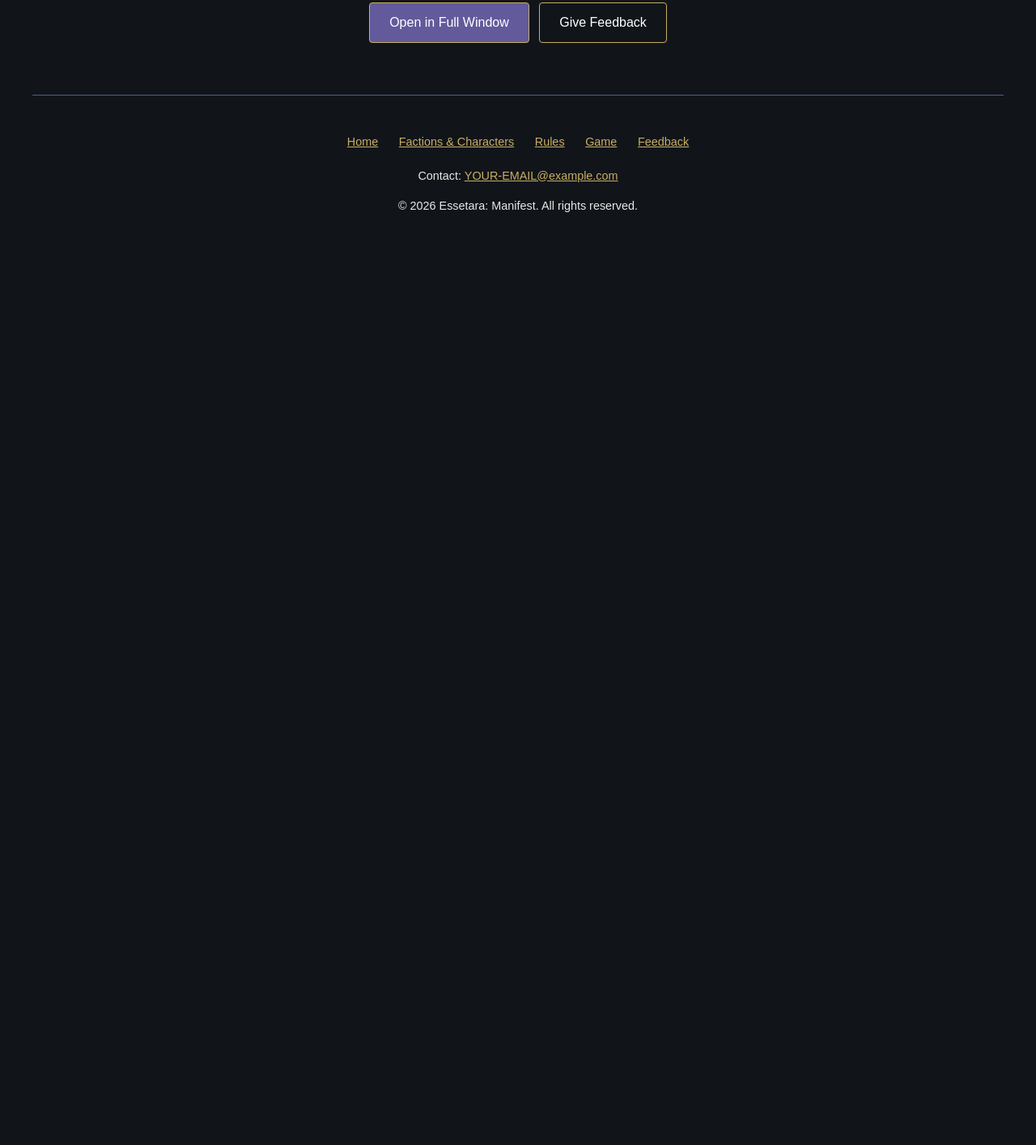
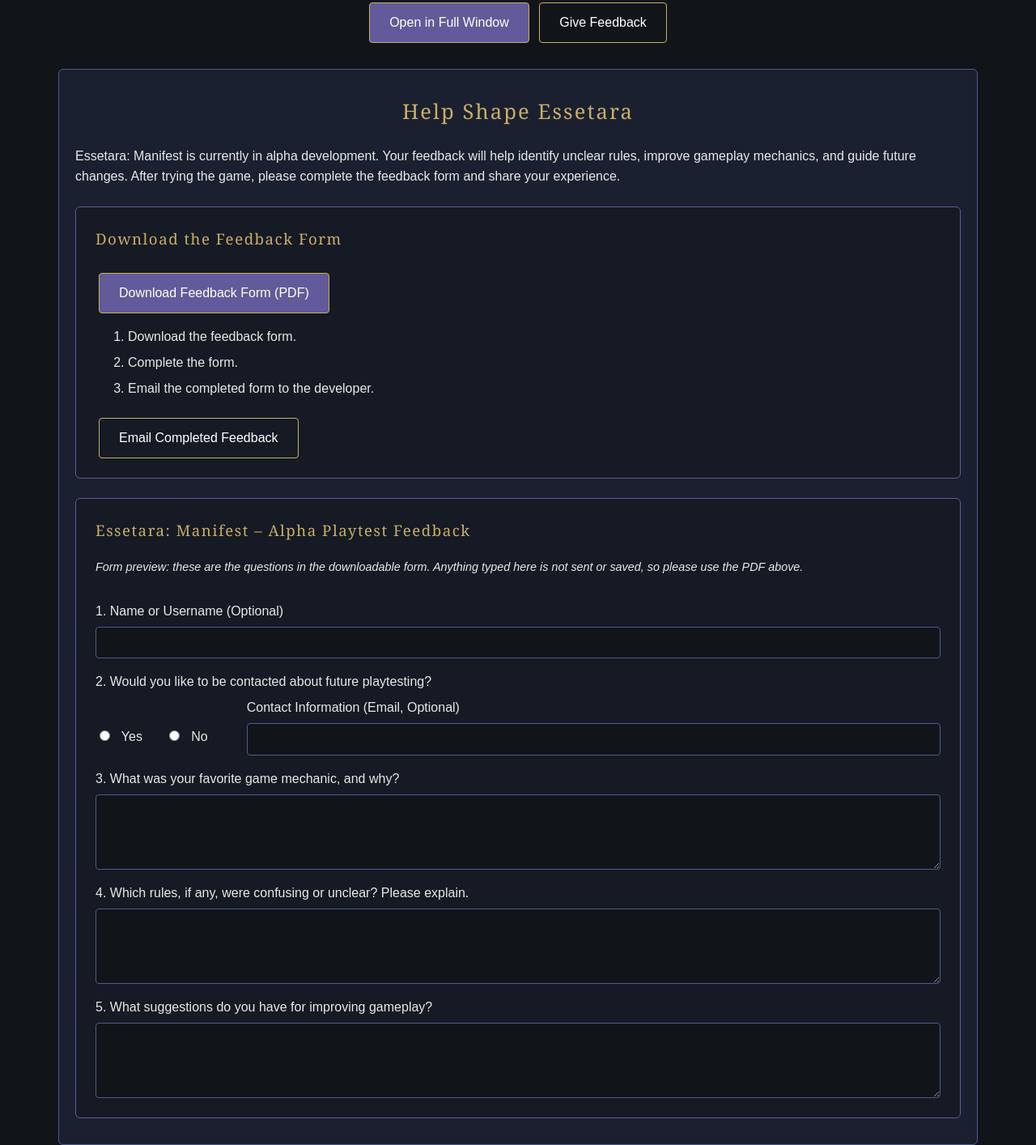
Before and after one commit to joshualburk/joshualburk.github.io, a plain HTML site: page game.html in a window 1280 px wide. Shown: the part 1146-2560 px from the top of the page at 81% size. Before the commit the page ends 1455 px from the top, so only its background shows below. Drawn offline with Linux system fonts and the light colour scheme; no server answers.

Commit message:
Move feedback into the Game page, add World of Essetara to navigation

```diff
--- a/css/style.css
+++ b/css/style.css
@@ -175,17 +175,22 @@ main {
    A dark, mostly-text panel. The top gradient is very dark so the long
    text stays easy to read. Add images/lost-hour.jpg later if you want
    artwork behind it; until then the purple glow gradient shows. */
-#lost-hour {
+/* Shared dark panel: also used by the Feedback section on game.html */
+#lost-hour,
+#feedback {
   margin-bottom: 2em;
   padding: 2em 1.25em;
   background-color: #1B2030;
+  border: 1px solid #4E5A8A;
+  border-radius: 6px;
+}
+
+#lost-hour {
   background-image: linear-gradient(rgba(17, 21, 26, 0.8), rgba(17, 21, 26, 0.95)),
                     url(../images/lost-hour.jpg),
                     radial-gradient(circle at top, #3A3470, #11151A 70%);
   background-size: cover;
   background-position: center;
-  border: 1px solid #4E5A8A;
-  border-radius: 6px;
 }
 
 /* Keeps the lines a comfortable reading length on wide screens */
@@ -489,6 +494,80 @@ main {
   text-align: center;
 }
 
+/* ----- Feedback section (the panel itself is styled with #lost-hour) ----- */
+#feedback h2 {
+  text-align: center;
+}
+
+/* Inner boxes: the download steps and the form preview */
+.feedback-box {
+  margin-top: 1.5em;
+  padding: 1.5em;
+  background-color: #151A24;
+  border: 1px solid #625A9B;
+  border-radius: 6px;
+}
+
+.feedback-box h3 {
+  margin-top: 0;
+  color: #C9AE63;
+}
+
+.feedback-steps li {
+  margin-bottom: 0.4em;
+}
+
+.preview-note {
+  font-style: italic;
+  font-size: 0.9em;
+}
+
+/* The form stacks each label above its field */
+#feedback form {
+  display: flex;
+  flex-direction: column;
+}
+
+#feedback label,
+.form-question {
+  margin: 1em 0 0.4em 0;
+  color: #E7E9E6;
+}
+
+#feedback input[type="text"],
+#feedback input[type="email"],
+#feedback textarea {
+  width: 100%;
+  padding: 0.6em;
+  background-color: #11151A;
+  color: #E7E9E6;
+  font-family: Arial, Helvetica, sans-serif;
+  font-size: 1em;
+  border: 1px solid #4E5A8A;
+  border-radius: 4px;
+}
+
+/* Gold outline shows which field the tester is typing in */
+#feedback input:focus,
+#feedback textarea:focus {
+  border-color: #C9AE63;
+  outline: none;
+}
+
+/* Question 2: Yes/No buttons with the email field beside them */
+#feedback .contact-choice label {
+  margin: 0 1.5em 0 0.4em;
+}
+
+/* Gold radio buttons */
+.contact-choice input {
+  accent-color: #C9AE63;
+}
+
+.contact-email label {
+  display: block;
+}
+
 /* ===== FOOTER ===== */
 footer {
   padding: 2em 1em;
@@ -578,6 +657,26 @@ footer a:focus {
     flex-direction: row;
     align-items: flex-start;
   }
+
+  /* Game page feedback: Yes/No and the email field sit side by side */
+  .contact-row {
+    display: flex;
+    flex-direction: row;
+    align-items: flex-end;
+    gap: 1.5em;
+  }
+
+  .contact-choice {
+    padding-bottom: 0.6em;
+  }
+
+  .contact-email {
+    flex: 1;
+  }
+
+  #feedback .contact-email label {
+    margin-top: 0;
+  }
 }
 
 /* ===== DESKTOP (1024px and up) ===== */
--- a/demo/index.html
+++ b/demo/index.html
@@ -112,7 +112,7 @@ body {
 		<script src="index.js"></script>
 		<!-- //SUMMER START -->
 		<script>
-const GODOT_CONFIG = {"args":["--rendering-method","gl_compatibility","--rendering-driver","opengl3"],"canvasResizePolicy":2,"ensureCrossOriginIsolationHeaders":true,"executable":"index","experimentalVK":false,"fileSizes":{"index.pck":202548,"index.wasm":44586372},"focusCanvas":true,"gdextensionLibs":[],"renderingDriver":"opengl3","summerWebProfile":"summer-web-compat-v1"};
+const GODOT_CONFIG = {"args":["--rendering-method","gl_compatibility","--rendering-driver","opengl3"],"canvasResizePolicy":2,"ensureCrossOriginIsolationHeaders":true,"executable":"index","experimentalVK":false,"fileSizes":{"index.pck":202548,"index.wasm":44586372},"focusCanvas":false,"gdextensionLibs":[],"renderingDriver":"opengl3","summerWebProfile":"summer-web-compat-v1"};
 const GODOT_THREADS_ENABLED = false;
 const engine = new Engine(GODOT_CONFIG);
 
--- a/game.html
+++ b/game.html
@@ -18,10 +18,10 @@
       <nav>
         <ul>
           <li><a href="index.html">Home</a></li>
+          <li><a href="world.html">World of Essetara</a></li>
           <li><a href="factions.html">Factions &amp; Characters</a></li>
           <li><a href="rules.html">Rules</a></li>
           <li><a href="game.html" class="current">Game</a></li>
-          <li><a href="feedback.html">Feedback</a></li>
         </ul>
       </nav>
     </header>
@@ -47,7 +47,70 @@
       <section class="game-notes">
         <p>The demo can take a few moments to load. It runs in any current browser (Chrome, Edge, Firefox, or Safari) and plays best on a computer with a mouse.</p>
         <a href="demo/index.html" class="button" target="_blank">Open in Full Window</a>
-        <a href="feedback.html" class="button button-outline">Give Feedback</a>
+        <a href="#feedback" class="button button-outline">Give Feedback</a>
+      </section>
+
+      <!-- ===== FEEDBACK: replaces the old standalone Feedback page.
+           Keep id="feedback" so the Home page's Give Feedback button
+           (game.html#feedback) jumps straight here. ===== -->
+      <section id="feedback">
+        <h2>Help Shape Essetara</h2>
+        <p>Essetara: Manifest is currently in alpha development. Your feedback will help identify unclear rules, improve gameplay mechanics, and guide future changes. After trying the game, please complete the feedback form and share your experience.</p>
+
+        <!-- ----- How to send feedback: download, complete, email ----- -->
+        <div class="feedback-box">
+          <h3>Download the Feedback Form</h3>
+
+          <!-- PDF: save the form as downloads/essetara-feedback-form.pdf -->
+          <a href="downloads/essetara-feedback-form.pdf" class="button" download>Download Feedback Form (PDF)</a>
+
+          <ol class="feedback-steps">
+            <li>Download the feedback form.</li>
+            <li>Complete the form.</li>
+            <li>Email the completed form to the developer.</li>
+          </ol>
+
+          <!-- Replace YOUR-EMAIL@example.com with your real email address -->
+          <a href="mailto:YOUR-EMAIL@example.com" class="button button-outline">Email Completed Feedback</a>
+        </div>
+
+        <!-- ----- On-page preview of the form's questions.
+             There is no Submit button: this website does not send or
+             store answers. Testers use the downloadable PDF instead. ----- -->
+        <article class="feedback-box">
+          <h3>Essetara: Manifest &ndash; Alpha Playtest Feedback</h3>
+          <p class="preview-note">Form preview: these are the questions in the downloadable form. Anything typed here is not sent or saved, so please use the PDF above.</p>
+
+          <form>
+            <label for="tester-name">1. Name or Username (Optional)</label>
+            <input type="text" id="tester-name" name="tester-name">
+
+            <p class="form-question">2. Would you like to be contacted about future playtesting?</p>
+            <div class="contact-row">
+              <div class="contact-choice">
+                <input type="radio" id="contact-yes" name="contact" value="yes">
+                <label for="contact-yes">Yes</label>
+
+                <input type="radio" id="contact-no" name="contact" value="no">
+                <label for="contact-no">No</label>
+              </div>
+
+              <div class="contact-email">
+                <label for="tester-email">Contact Information (Email, Optional)</label>
+                <input type="email" id="tester-email" name="tester-email">
+              </div>
+            </div>
+
+            <label for="favorite-mechanic">3. What was your favorite game mechanic, and why?</label>
+            <textarea id="favorite-mechanic" name="favorite-mechanic" rows="4" cols="40"></textarea>
+
+            <label for="unclear-rules">4. Which rules, if any, were confusing or unclear? Please explain.</label>
+            <textarea id="unclear-rules" name="unclear-rules" rows="4" cols="40"></textarea>
+
+            <label for="suggestions">5. What suggestions do you have for improving gameplay?</label>
+            <textarea id="suggestions" name="suggestions" rows="4" cols="40"></textarea>
+          </form>
+        </article>
       </section>
 
     </main>
@@ -56,10 +119,10 @@
     <footer>
       <ul class="footer-links">
         <li><a href="index.html">Home</a></li>
+        <li><a href="world.html">World of Essetara</a></li>
         <li><a href="factions.html">Factions &amp; Characters</a></li>
         <li><a href="rules.html">Rules</a></li>
         <li><a href="game.html">Game</a></li>
-        <li><a href="feedback.html">Feedback</a></li>
       </ul>
 
       <!-- Replace YOUR-EMAIL@example.com with your real contact email (in both places below) -->
```
Also changed, not shown: factions.html (+2 -2 lines), index.html (+3 -3 lines).
